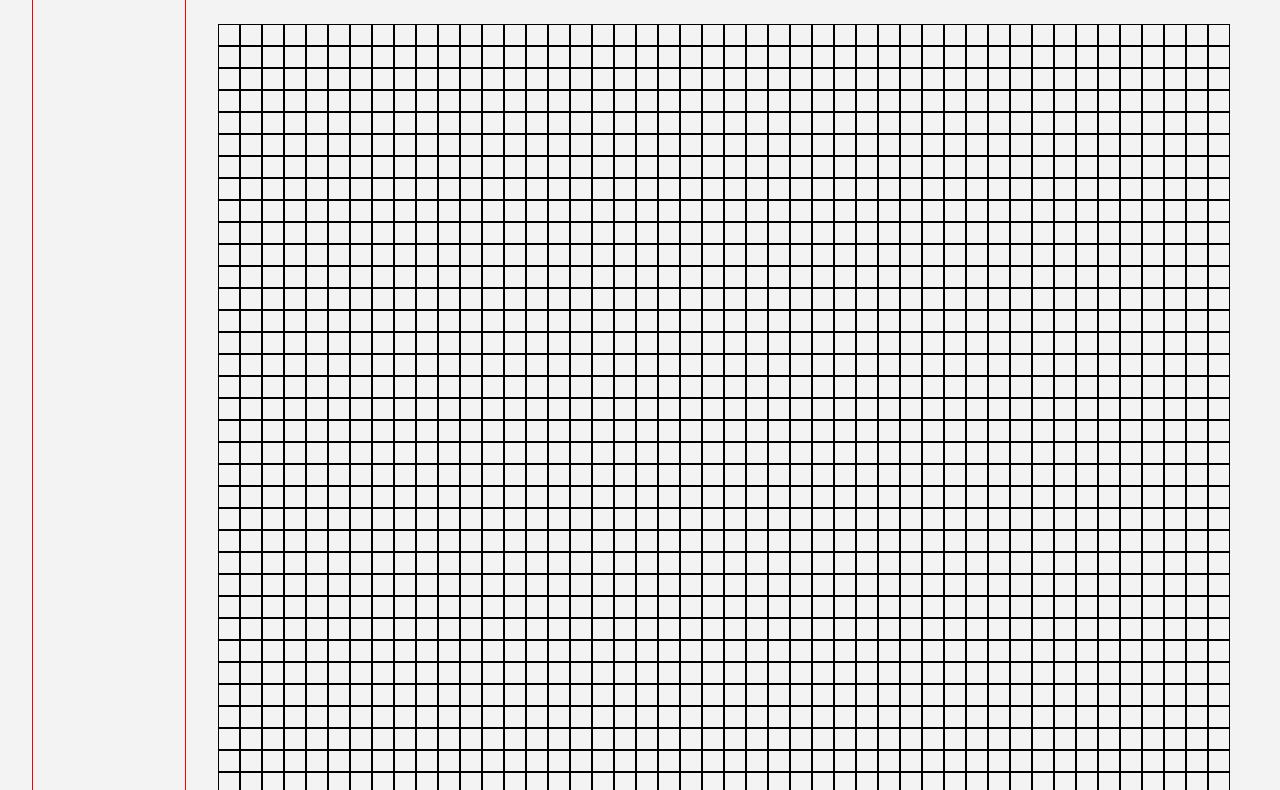
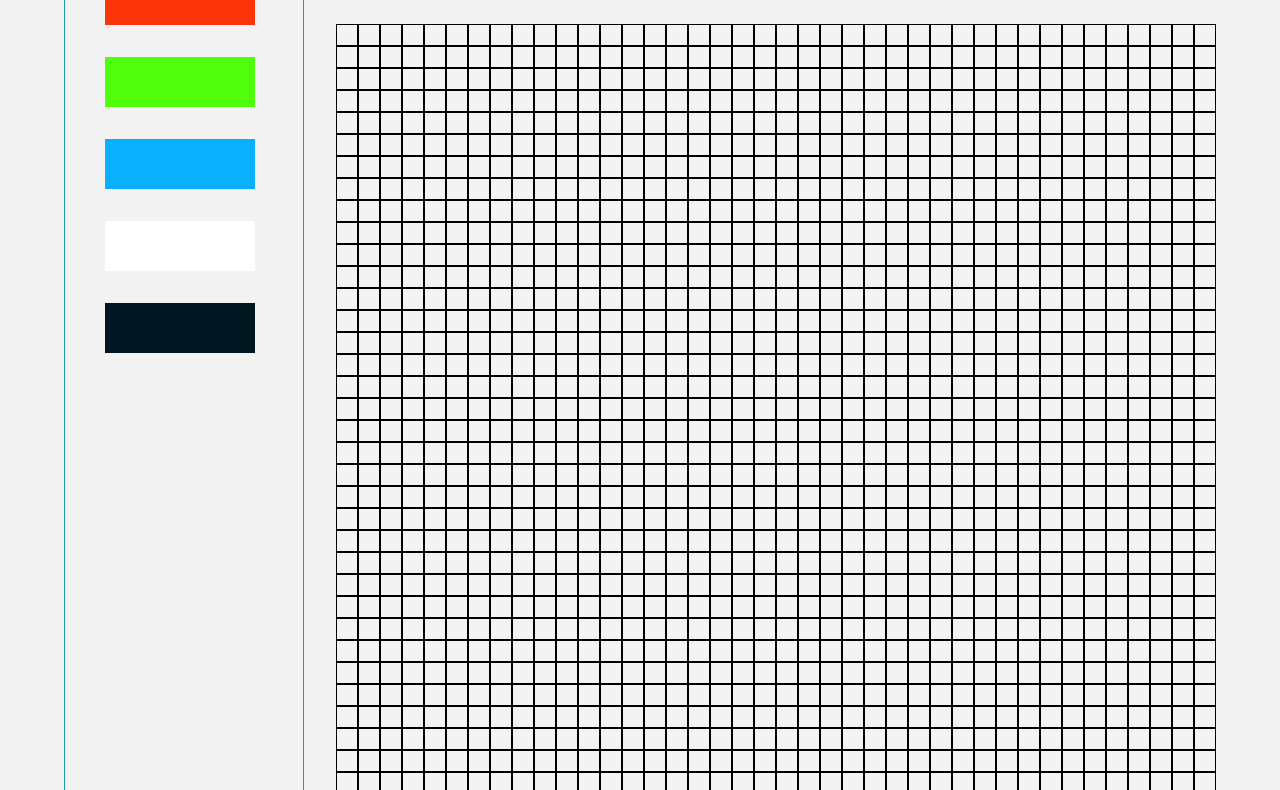
Before and after one commit to Adam-Ross/solutionRepo, a plain HTML site: page pixelDraw/index.html in a window 1280 px wide. Shown: the part 193-983 px from the top of the page. Drawn offline with Linux system fonts and the light colour scheme.

Commit message:
Finished with colors, still have to do MQ's and randomization

```diff
--- a/pixelDraw/index.html
+++ b/pixelDraw/index.html
@@ -10,6 +10,7 @@
     <div class="container">
       <div class="left">
         <div class="colorTitle">Colors</div>
+        <ul id="colorList"></ul>
       </div>
       <div class="right">
         <h1 id="title">Pixel<span class="italicText">ART</span></h1>
--- a/pixelDraw/main.css
+++ b/pixelDraw/main.css
@@ -8,10 +8,18 @@ body {
   --backupColor: #21a0a0;
 }
 
+li {
+  list-style: none;
+}
+
 .box {
   height: 20px;
   width: 20px;
   border: 1px solid black;
+}
+
+.box:hover {
+  cursor: pointer;
 }
 
 .colorTitle {
@@ -23,11 +31,23 @@ body {
 }
 
 .container {
-  width: 95vw;
+  width: 90vw;
   margin: auto;
   display: grid;
   grid-template-columns: 1fr 8fr;
   gap: 2rem;
+}
+
+.colorPicker {
+  height: 50px;
+  width: 150px;
+  margin: 2rem 0;
+  transition: opacity 0.5s ease;
+}
+
+.colorPicker:hover {
+  cursor: pointer;
+  opacity: 0.8;
 }
 
 #grid {
@@ -45,7 +65,9 @@ body {
 }
 
 .left {
-  border: 1px solid red;
+  border: 1px solid var(--backupColor);
+  margin-top: 5rem;
+  padding-right: 3rem;
 }
 
 #title {
--- a/pixelDraw/main.js
+++ b/pixelDraw/main.js
@@ -1,11 +1,36 @@
 const grid = document.querySelector("#grid");
-const color = "black";
+const list = document.querySelector("#colorList");
+let currentColor = "#011823";
+const colors = [
+  {
+    color: "red",
+    hex: "#FD350A",
+  },
+  {
+    color: "green",
+    hex: "#50FD0A",
+  },
+  {
+    color: "blue",
+    hex: "#0AB0FD",
+  },
+  {
+    color: "white",
+    hex: "white",
+  },
+  {
+    color: "black",
+    hex: "#011823",
+  },
+];
+
 // Create a board
 createGrid();
 function createGrid() {
   for (let i = 0; i < 1612; i++) {
     createBox();
   }
+  createColor(colors);
   loadEventListeners();
 }
 
@@ -19,7 +44,26 @@ function loadEventListeners() {
   const boxes = document.querySelectorAll(".box");
   boxes.forEach((box) => {
     box.addEventListener("click", () => {
-      box.style.backgroundColor = `${color}`;
+      box.style.backgroundColor = `${currentColor}`;
+    });
+  });
+
+  const colorItems = document.querySelectorAll(".colorPicker");
+  colorItems.forEach((elem) => {
+    elem.addEventListener("click", () => {
+      currentColor = elem.style.backgroundColor;
+      console.log(currentColor);
     });
   });
 }
+
+function createColor(colors) {
+  colors.forEach((elem) => {
+    const { color, hex } = elem;
+    const li = document.createElement("li");
+    li.classList.add("colorPicker");
+    li.style.backgroundColor = `${hex}`;
+    li.TextContent = `${color}`;
+    list.appendChild(li);
+  });
+}
```
